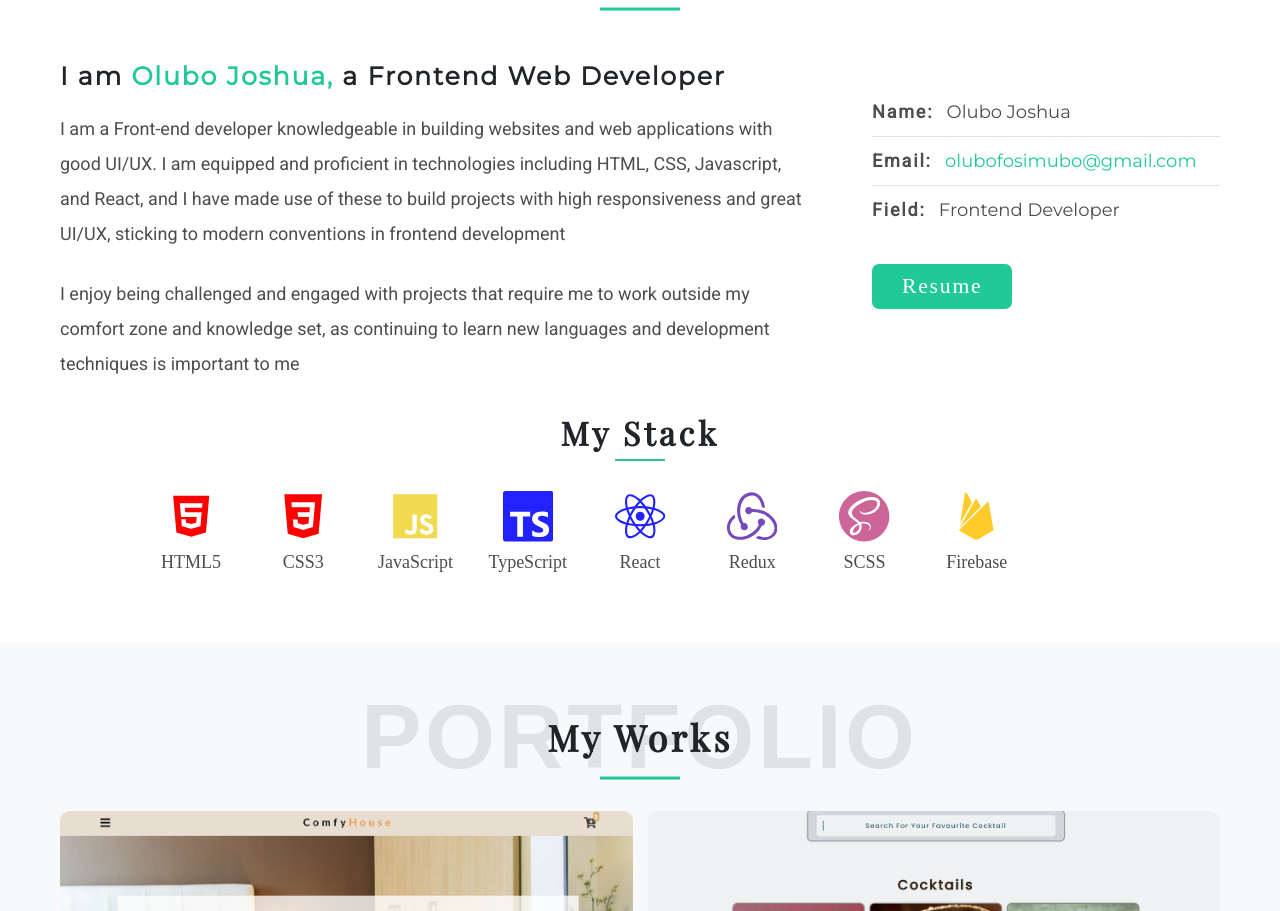
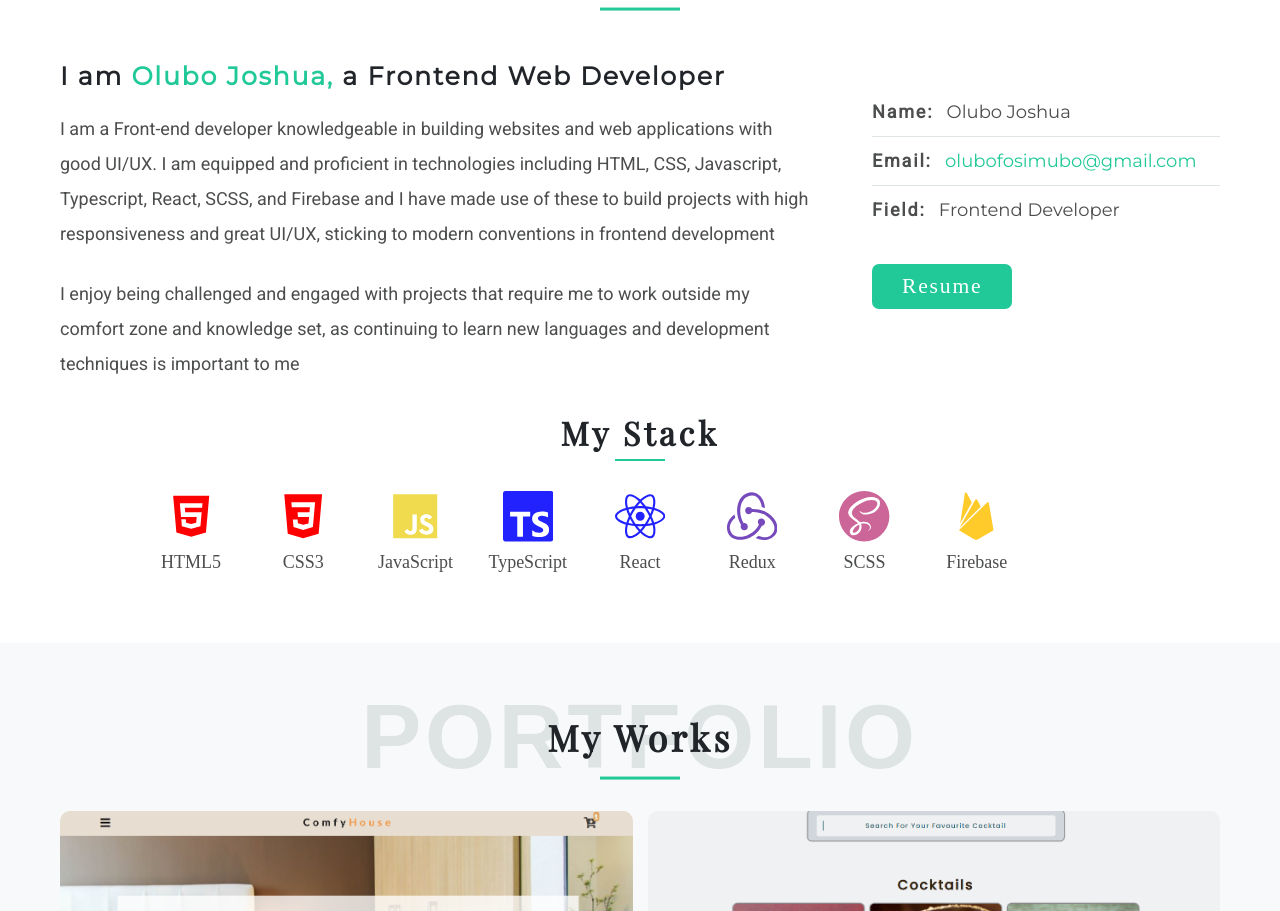
Before and after one commit to FojoBass/myPortfolio, a React (Create React App) app: page / in a window 1280 px wide. Shown: the part 957-1868 px from the top of the page. Built offline with nearby package versions, Linux system fonts and the light colour scheme.

Commit message:
Minor edit at About page

```diff
--- a/src/Pages/About/index.js
+++ b/src/Pages/About/index.js
@@ -30,9 +30,9 @@ const About = () => {
                   I am a Front-end developer knowledgeable in building websites
                   and web applications with good UI/UX. I am equipped and
                   proficient in technologies including HTML, CSS, Javascript,
-                  and React, and I have made use of these to build projects with
-                  high responsiveness and great UI/UX, sticking to modern
-                  conventions in frontend development
+                  Typescript, React, SCSS, and Firebase and I have made use of
+                  these to build projects with high responsiveness and great
+                  UI/UX, sticking to modern conventions in frontend development
                 </p>
 
                 <p>
```
